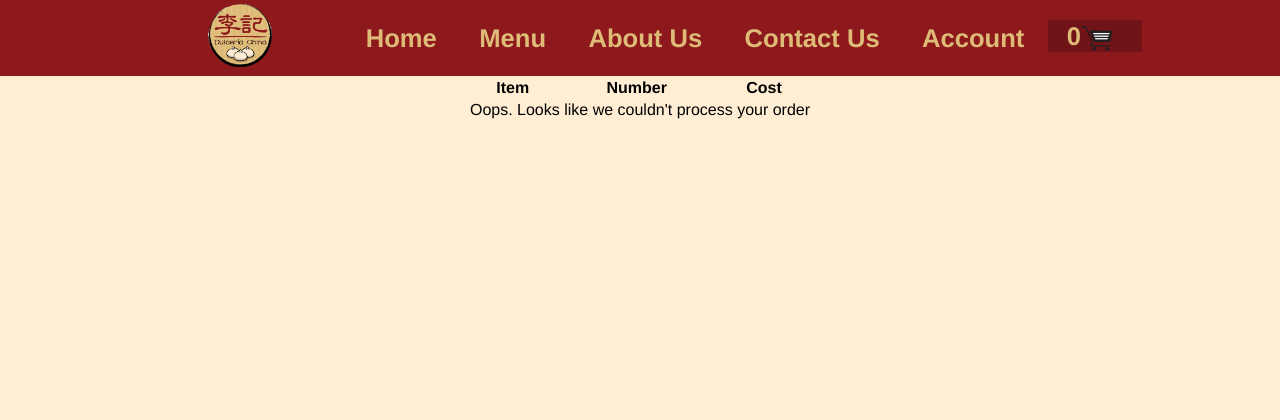
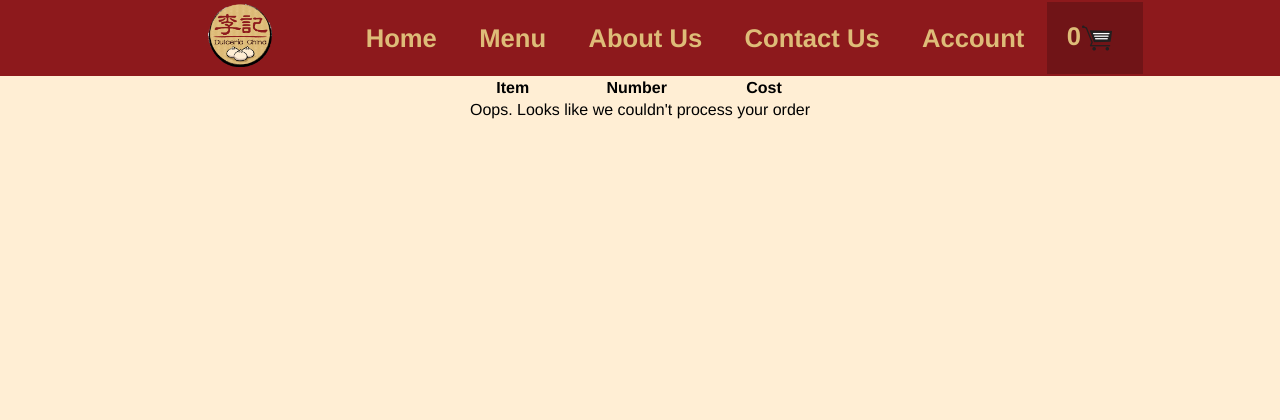
Before and after one commit to SamuelLopezF/SOEN287-Bakery, a PHP site: page /Cart.php in a window 1280 px wide. Shown: the top 420 px of the page. Run offline with PHP 8.4, Linux system fonts and the light colour scheme; a stand-in replaces the project's code that opens the database connection; lists and menus that the app fills with data are empty.

Commit message:
Update Cart.php
Nav bar update.
CSS.

```diff
--- a/Cart.php
+++ b/Cart.php
@@ -2,8 +2,8 @@
 <?php require_once("PHP/Cart_Cookies/Cookie_Hash_Functions.php"); ?>
 <!--
 	Last Edited By: Sobhan
-	Edit Date: 29-Nov-2020
-	Edit Number: 6
+	Edit Date: 06-Dec-2020
+	Edit Number: 7
 	Edit Details:
 		Cart
     Cart rows
@@ -35,15 +35,15 @@
         <nav>
             <table>
                 <tr>
-                  <th> <a href = "index.php" class = "logo"><img width="100" src="Styles/BakeryLogo.png" alt="Dulceria China logo" class = "logo"/> </a></th>
+                  <th class = "logo"> <a href = "index.php" class = "logo"><img width="100" src="Styles/BakeryLogo.png" alt="Dulceria China logo" class = "logo"/> </a></th>
                     <th><a href = "index.php"> Home </a></th>
                     <th><a href = "menu.php"> Menu </a></th>
                     <!-- <th><a href = "order.html"> Order </a></th> -->
                     <th><a href = "about_us.php"> About Us </a></th>
                     <th><a href = "contact_us.php"> Contact Us </a></th>
-                    <th><a href = "account.php"> Account </a></th>
+                    <th ><a href = "account.php" > Account </a></th>
 
-                    <th class="cart" id='cartIconTopRight'><a href="Cart.php" class = "current_page"><span class="qty" id= 'cartIconTopRightQuantity'><?php if(isSet($menu)) cartSize($menu); else echo("0");?></span><img src="Styles/Cart.png" alt="Cart.html" width="40px" height="40px"/></a></th>
+                    <th class="cart current_page" id='cartIconTopRight'><a href="Cart.php" class = "current_page"><span class="qty" id= 'cartIconTopRightQuantity'><?php if(isSet($menu)) cartSize($menu); else echo("0");?></span><img src="Styles/Cart.png" alt="Cart.html" width="40px" height="40px"/></a></th>
 
                 </tr>
             </table>
```
